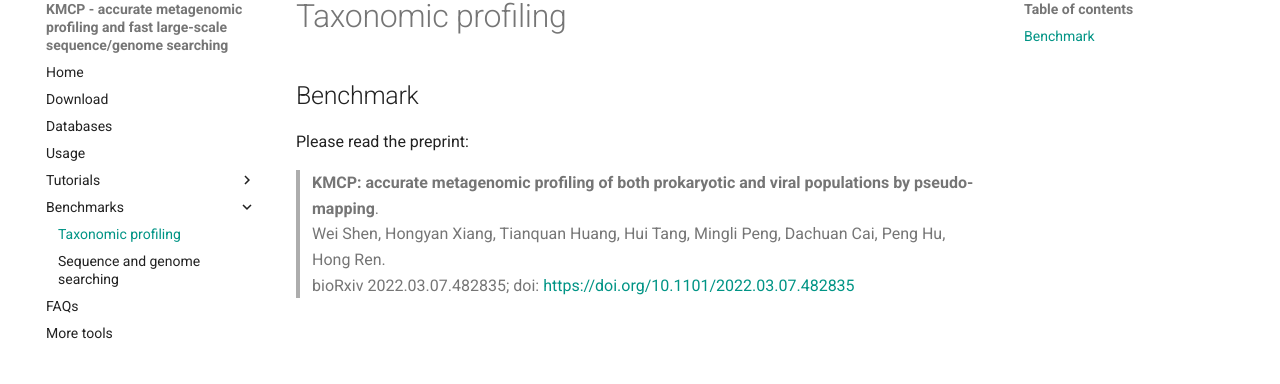
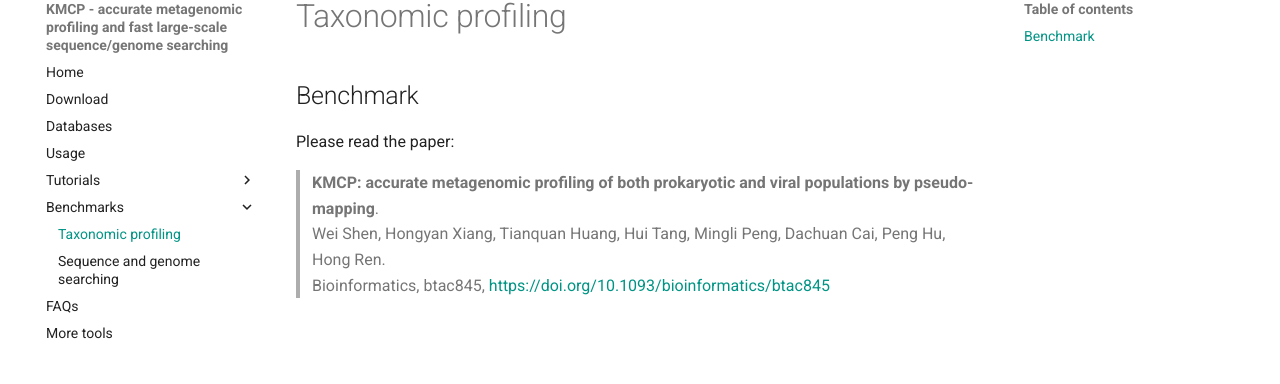
Before and after one commit to shenwei356/kmcp, an MkDocs documentation site: the page built from docs/benchmark/profiling/index.md, in a window 1280 px wide. Shown: the part 102-486 px from the top of the page. Built offline with MkDocs 1.6.1 and Material for MkDocs 9.7.7, drawn with Linux system fonts in a browser that asks for light colours; comment, search, counter and statistics services are not loaded.

```diff
--- a/docs/benchmark/profiling/index.md
+++ b/docs/benchmark/profiling/index.md
@@ -1,7 +1,7 @@
 ## Benchmark
 
-Please read the preprint:
+Please read the paper:
 
 > **KMCP: accurate metagenomic profiling of both prokaryotic and viral populations by pseudo-mapping**.<br>
 > Wei Shen, Hongyan Xiang, Tianquan Huang, Hui Tang, Mingli Peng, Dachuan Cai, Peng Hu, Hong Ren.<br>
-> bioRxiv 2022.03.07.482835; doi: [https://doi.org/10.1101/2022.03.07.482835](https://doi.org/10.1101/2022.03.07.482835)
+> Bioinformatics, btac845, [https://doi.org/10.1093/bioinformatics/btac845](https://doi.org/10.1093/bioinformatics/btac845)
```
Also changed, not shown: README.md (+2 -2 lines).
